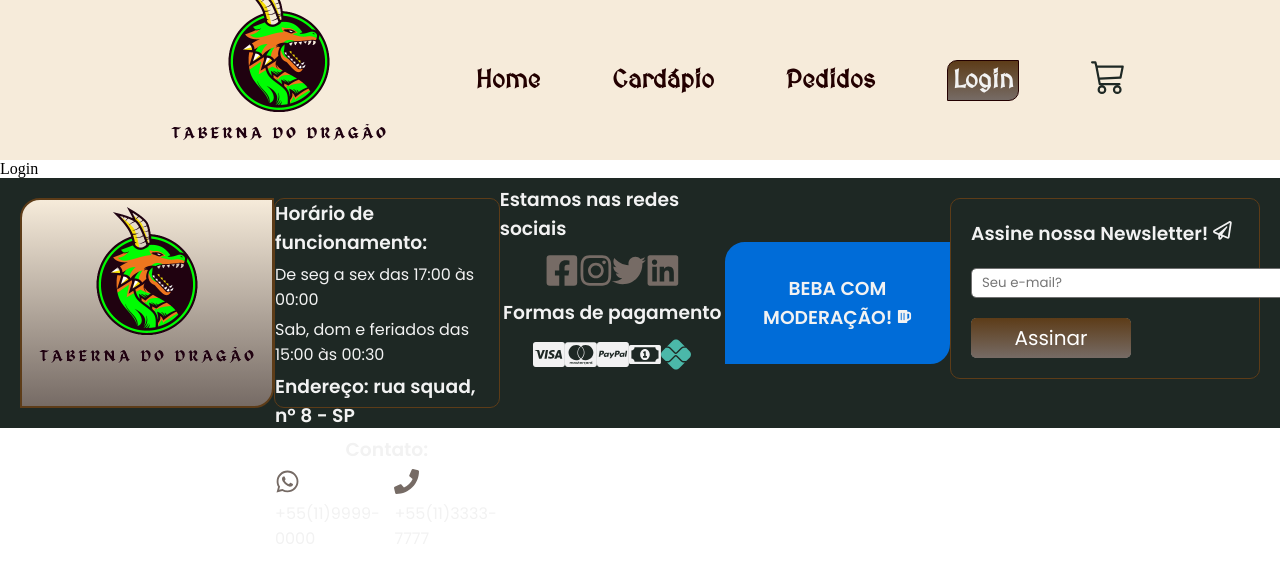
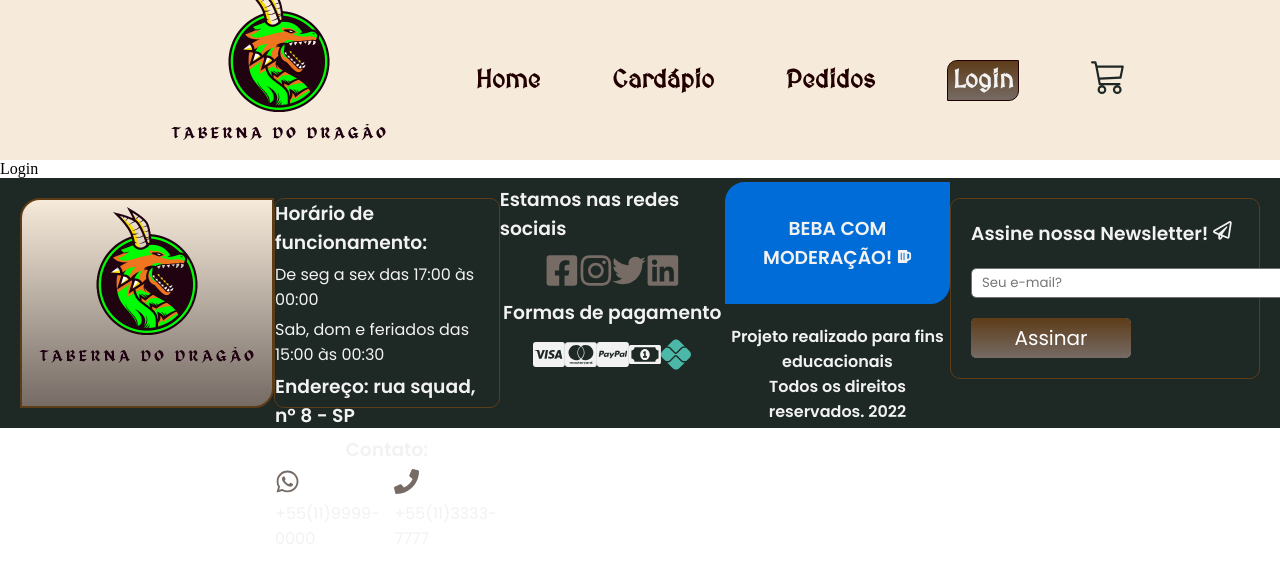
Before and after one commit to danbaziewicz/taberna-do-dragao, a React (Vite) app: page /login in a window 1280 px wide. Shown: the top 582 px of the page. Built offline with nearby package versions, Linux system fonts and the light colour scheme.

Commit message:
style: add titulo de direitos no footer

```diff
--- a/src/components/common/Footer/Footer.jsx
+++ b/src/components/common/Footer/Footer.jsx
@@ -45,7 +45,13 @@ const Footer = () => {
         </div>
         <div className={S.alert}>
           <h3>BEBA COM MODERAÇÃO! <FaBeer size="15px"/></h3>
+          <div>
+          <h4>Projeto realizado para fins educacionais</h4>
+          <h4>Todos os direitos reservados. 2022</h4>
+          </div>
+
         </div>
+
 
         <div>
           <form className={S.newsletter}>
--- a/src/components/common/Footer/Footer.module.css
+++ b/src/components/common/Footer/Footer.module.css
@@ -83,8 +83,11 @@
 
 .alert {
   display: flex;
+  flex-direction: column;
   justify-content: center;
   text-align: center;
+  gap: 20px;
+  font-family: 'Poppins', sans-serif;
 }
 
 .alert > h3 {
```
